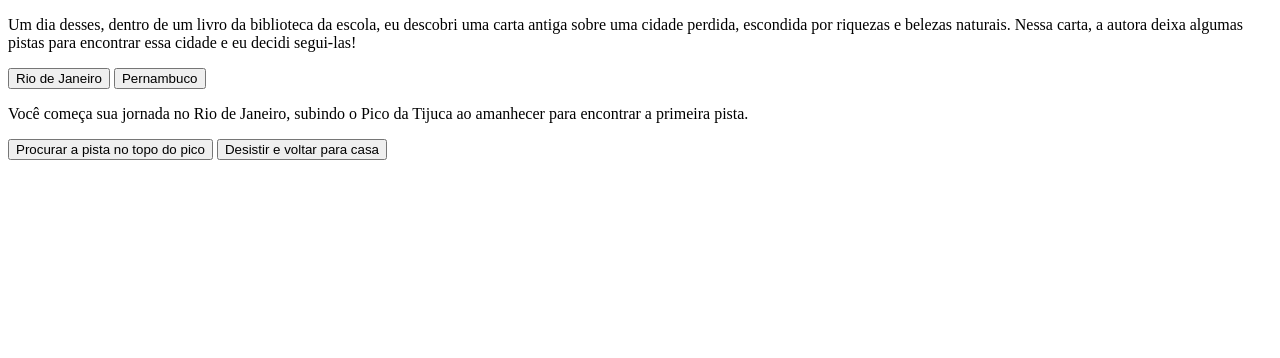
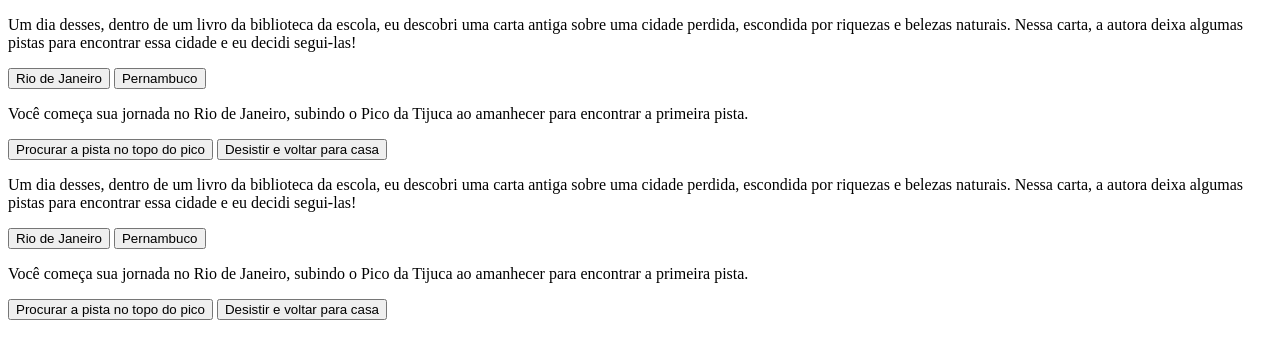
Before and after one commit to cleitonpapalhano/projetocurcurso4, a plain HTML site: page index.html in a window 1280 px wide. Drawn offline with Linux system fonts and the light colour scheme.

Commit message:
Update index.html

```diff
--- a/index.html
+++ b/index.html
@@ -17,4 +17,18 @@
             <button class="btn-proximo" data-proximo="3">Procurar a pista no topo do pico</button>
             <button class="btn-proximo" data-proximo="4">Desistir e voltar para casa</button>
         </div>
+    </maian
+      <div class="passo ativo" id="passo-0">
+            <p>Um dia desses, dentro de um livro da biblioteca da escola, eu descobri uma carta antiga sobre uma cidade perdida, escondida por riquezas e belezas naturais. Nessa carta, a autora deixa algumas pistas para encontrar essa cidade e eu decidi segui-las!</p>
+            <button class="btn-proximo" data-proximo="1">Rio de Janeiro</button>
+            <button class="btn-proximo" data-proximo="2">Pernambuco</button>
+        </div>
+        <div class="passo" id="passo-1">
+            <p>Você começa sua jornada no Rio de Janeiro, subindo o Pico da Tijuca ao amanhecer para encontrar a primeira pista.</p>
+            <button class="btn-proximo" data-proximo="3">Procurar a pista no topo do pico</button>
+            <button class="btn-proximo" data-proximo="4">Desistir e voltar para casa</button>
+        </div>
     </main>
+    <script src="script.js"></script>
+</body>
+</html>
```
